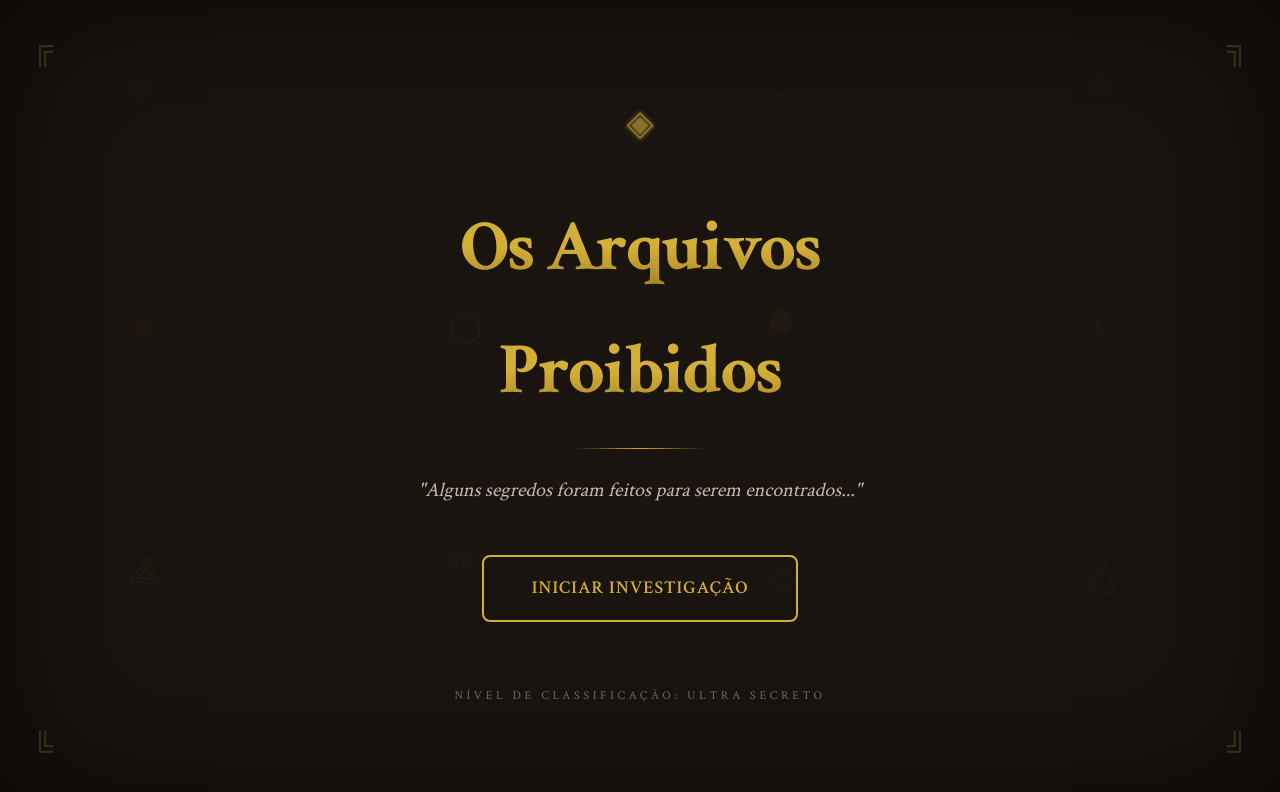
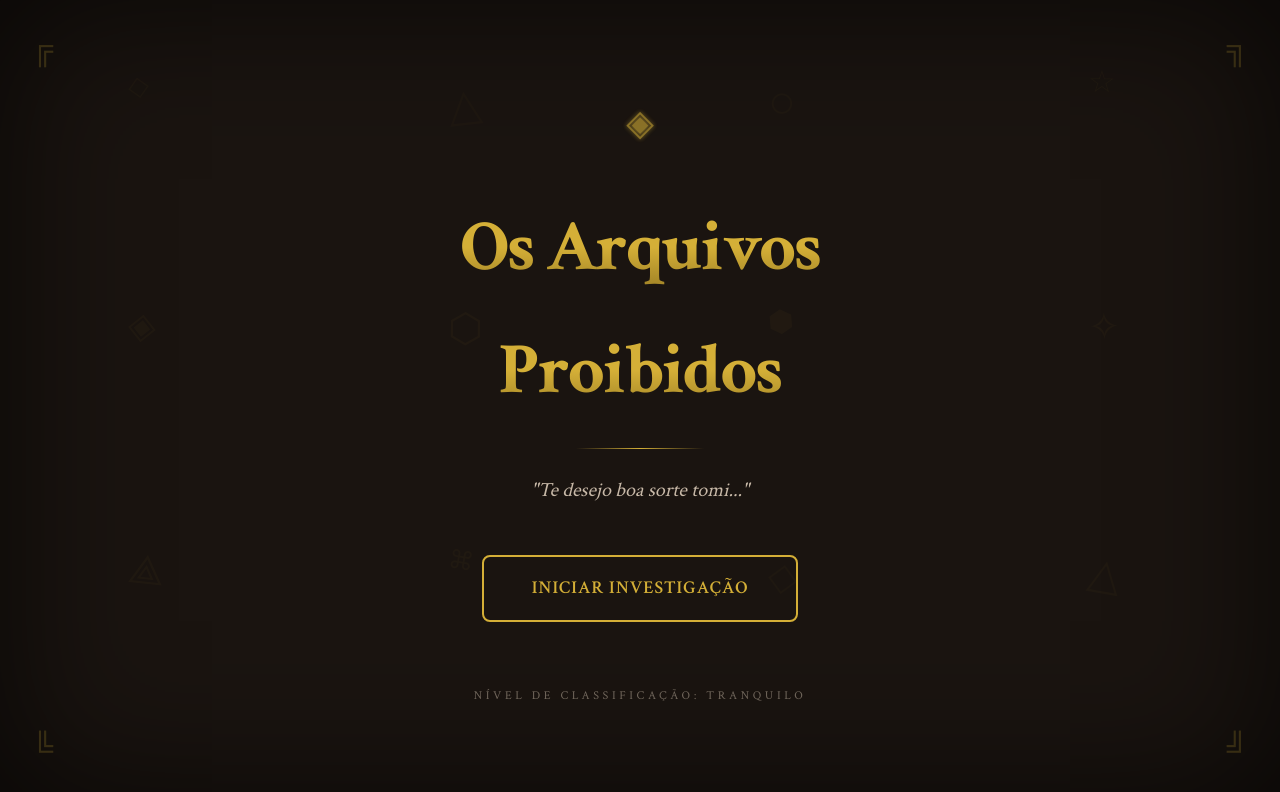
Before and after one commit to dogue667/enigma, a Next.js app: page / in a window 1280 px wide. Shown: the top 792 px of the page. Built offline with nearby package versions, Linux system fonts and the light colour scheme.

Commit message:
mensagem inicial

```diff
--- a/components/start-screen.tsx
+++ b/components/start-screen.tsx
@@ -96,7 +96,7 @@ export function StartScreen({ onStart }: StartScreenProps) {
           animate={{ opacity: 1 }}
           transition={{ delay: 1.5, duration: 1 }}
         >
-          &quot;Alguns segredos foram feitos para serem encontrados...&quot;
+          &quot;Te desejo boa sorte tomi...&quot;
         </motion.p>
 
         {/* Start button */}
@@ -129,7 +129,7 @@ export function StartScreen({ onStart }: StartScreenProps) {
           transition={{ delay: 2.5, duration: 1 }}
         >
           <p className="text-xs text-muted-foreground/50 tracking-[0.3em] uppercase">
-            Nível de Classificação: Ultra Secreto
+            Nível de Classificação: tranquilo
           </p>
         </motion.div>
       </div>
```
